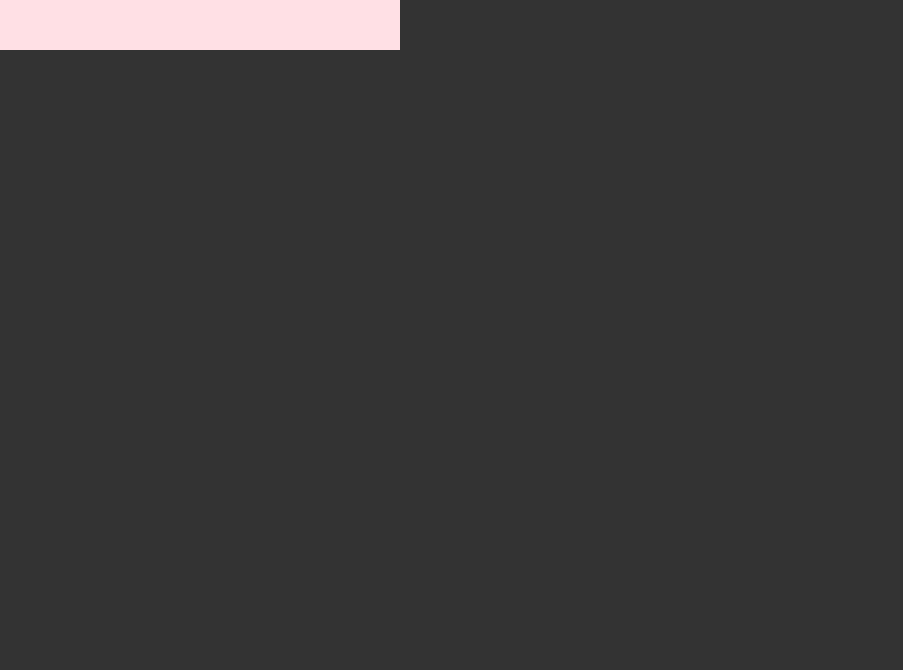
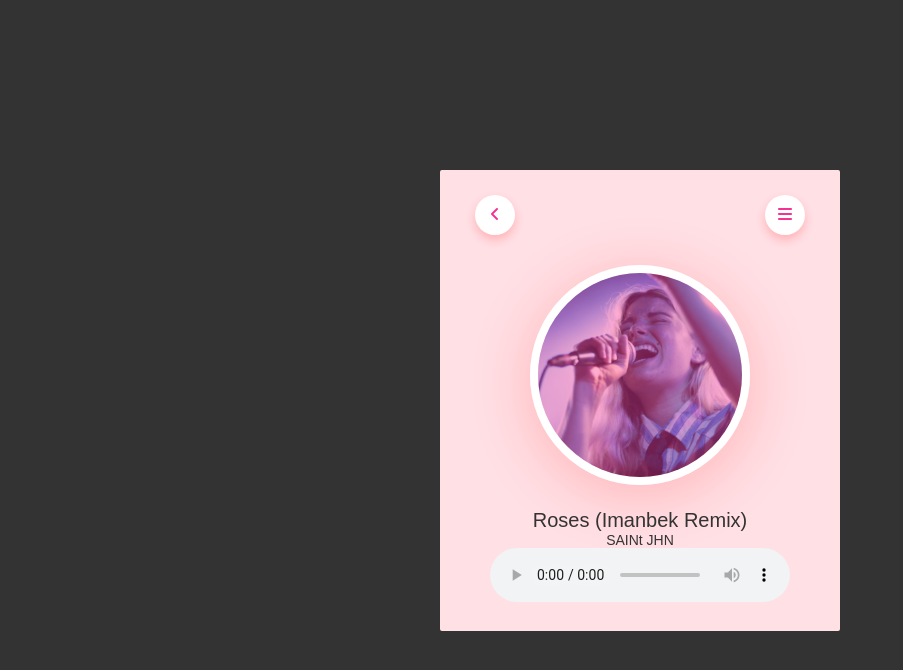
Before and after one commit to nikhilpahan/music-player, a plain HTML site: page index.html in a window 1280 px wide. Shown: the whole page, without its empty margins (0-903 px from the left). Drawn offline with Linux system fonts and the light colour scheme.

Commit message:
Added Music to Music Card

```diff
--- a/index.html
+++ b/index.html
@@ -5,12 +5,31 @@
     <meta name="viewport" content="width=device-width, initial-scale=1.0">
     <title>Music Player</title>
     <link rel="stylesheet" href="style.css">
+    <script src="https://kit.fontawesome.com/75f9044080.js" crossorigin="anonymous"></script>
 </head>
 <body>
 
     <div class="container">
         <div class="music-player">
+            <nav>
+                <div class="circle">
+                    <i class="fa-solid fa-angle-left"></i>
+                </div>
+                <div class="circle">
+                    <i class="fa-solid fa-bars"></i>
+                </div>
+            </nav>
 
+            <img src="./Assets/468-thumbnail.png" class="song-img">
+
+
+            <h1>Roses (Imanbek Remix)</h1>
+            <p>SAINt JHN</p>
+
+
+            <audio controls>
+                <source src="./Assets/SAINt JHN - Roses (Imanbek Remix) (Official Music Video).mp3" type="audio/mpeg">
+            </audio>
         </div>
     </div>
 
--- a/style.css
+++ b/style.css
@@ -9,11 +9,52 @@
     width: 100%;
     height: 100vh;
     background: #333;
+    display: flex;
+    align-items: center;
+    justify-content: center;
+    flex-wrap: wrap;
 }
 
 .music-player{
     background: #ffe0e5;
     width: 400px;
     padding: 25px 35px;
+    border-radius: 2px;
     text-align: center;
 }
+
+
+nav{
+    display: flex;
+    justify-content: space-between;
+    margin-bottom: 30px;
+}
+
+nav .circle{
+    border-radius: 50%;
+    width: 40px;
+    height: 40px;
+    line-height: 40px;
+    background: #fff;
+    color: #f53192;
+    box-shadow: 0 5px 10px rgba(255, 26, 26, 0.22);
+}
+
+.song-img{
+    width: 220px;
+    border-radius: 50%;
+    border: 8px solid #fff;
+    box-shadow: 0 10px 60px rgba(255, 26, 26, 0.22);
+}
+
+.music-player h1{
+    font-size: 20px;
+    font-weight: 400;
+    color: #333;
+    margin-top: 20px;
+}
+
+.music-player p{
+    font-size: 14px;
+    color: #333;
+}
```
Also changed, not shown: 1 other file.
